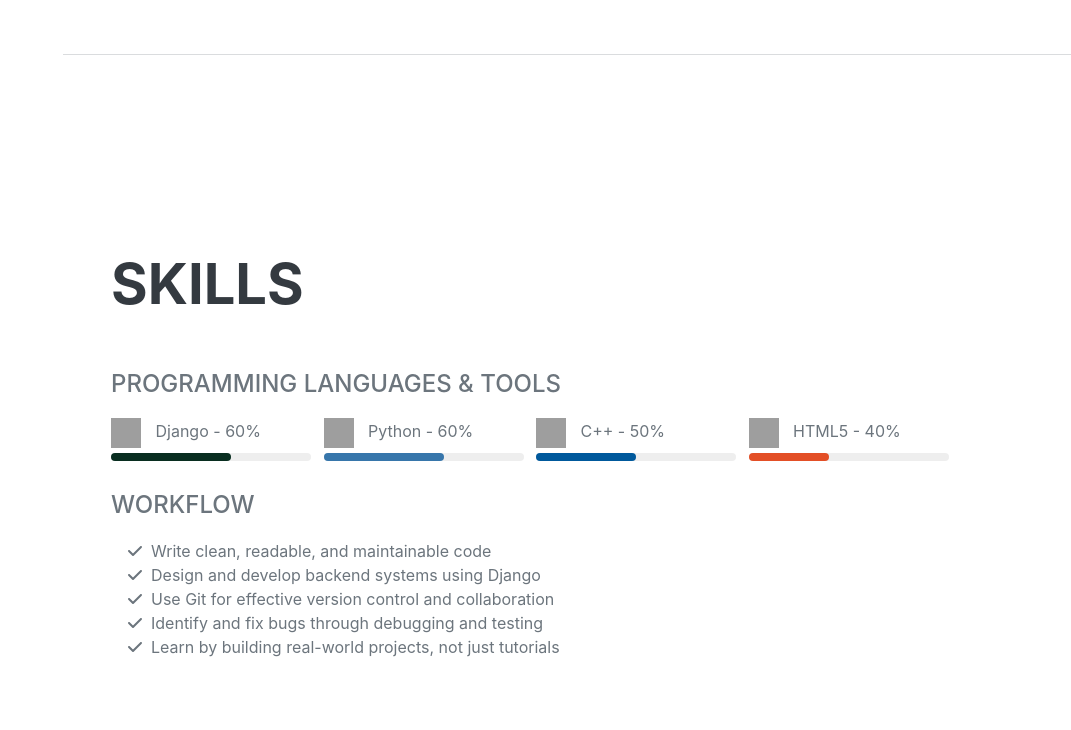
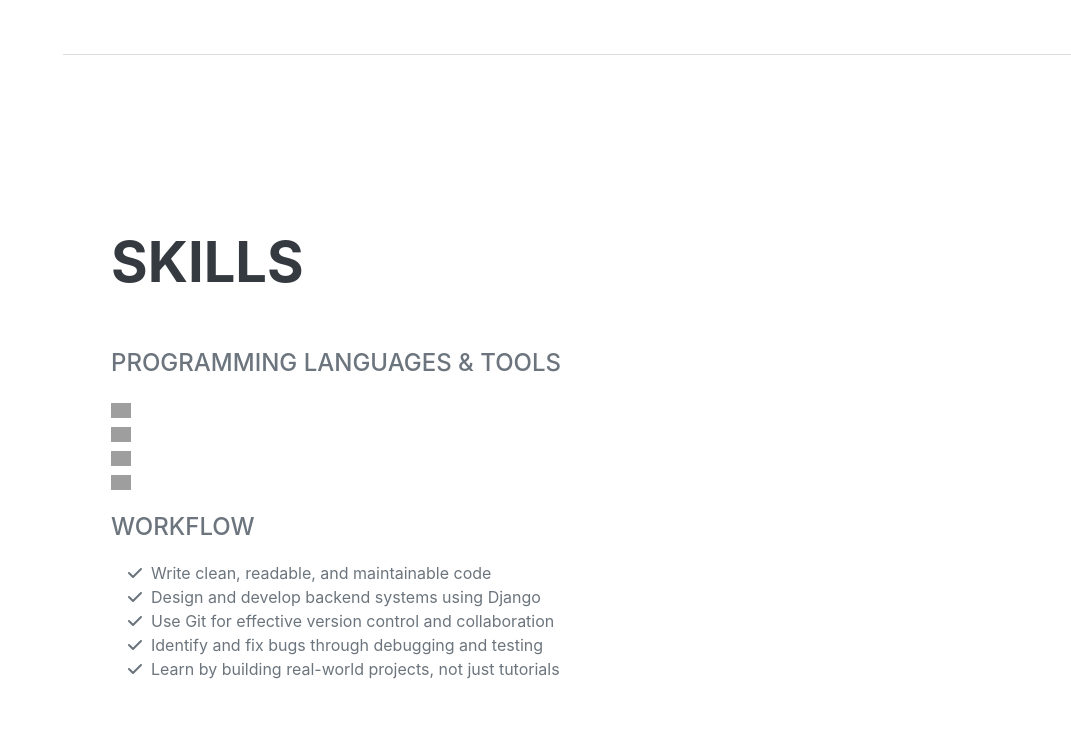
Before and after one commit to Mahdi-M-Back/Portfolio, a Django app: page / in a window 1280 px wide. Shown: the part 2348-3078 px from the top of the page, without its empty margins (209-1280 px from the left). Run offline with Django 5.2, Linux system fonts and the light colour scheme; some libraries are stand-ins or nearby versions; some web fonts are replaced; grey boxes are pictures that could not be loaded.

Commit message:
Update index.html

```diff
--- a/web/templates/index.html
+++ b/web/templates/index.html
@@ -102,39 +102,21 @@
                 <div class="resume-section-content">
                     <h2 class="mb-5">Skills</h2>
                     <div class="subheading mb-3">Programming Languages & Tools</div>
-                        <ul class="list-inline" style="list-style: none; padding: 0;">
-
-                            <li class="list-inline-item" style="margin-bottom: 10px;">
-                                <img src="https://cdn.simpleicons.org/django" alt="Django" style="width:30px;height:30px; vertical-align: middle;">
-                                <span style="margin-left: 10px;">Django - 60%</span>
-                                <div style="background-color: #eee; width: 200px; height: 8px; border-radius: 4px; margin-top: 5px;">
-                                <div style="width: 60%; height: 100%; background-color: #092e20; border-radius: 4px;"></div>
-                                </div>
-                            </li>
-
-                            <li class="list-inline-item" style="margin-bottom: 10px;">
-                                <img src="https://cdn.simpleicons.org/python" alt="Python" style="width:30px;height:30px; vertical-align: middle;">
-                                <span style="margin-left: 10px;">Python - 60%</span>
-                                <div style="background-color: #eee; width: 200px; height: 8px; border-radius: 4px; margin-top: 5px;">
-                                <div style="width: 60%; height: 100%; background-color: #3776AB; border-radius: 4px;"></div>
-                                </div>
-                            </li>
-
-                            <li class="list-inline-item" style="margin-bottom: 10px;">
-                                <img src="https://cdn.simpleicons.org/cplusplus" alt="C++" style="width:30px;height:30px; vertical-align: middle;">
-                                <span style="margin-left: 10px;">C++ - 50%</span>
-                                <div style="background-color: #eee; width: 200px; height: 8px; border-radius: 4px; margin-top: 5px;">
-                                <div style="width: 50%; height: 100%; background-color: #00599C; border-radius: 4px;"></div>
-                                </div>
-                            </li>
-
-                            <li class="list-inline-item" style="margin-bottom: 10px;">
-                                <img src="https://cdn.simpleicons.org/html5" alt="HTML5" style="width:30px;height:30px; vertical-align: middle;">
-                                <span style="margin-left: 10px;">HTML5 - 40%</span>
-                                <div style="background-color: #eee; width: 200px; height: 8px; border-radius: 4px; margin-top: 5px;">
-                                <div style="width: 40%; height: 100%; background-color: #e34f26; border-radius: 4px;"></div>
-                                </div>
-                            </li>
+                        <ul class="list-inline" style="list-style: none; padding: 0;"
+                            <ul>
+                              <li>
+                                <img src="https://cdn.simpleicons.org/python" style="width:20px; vertical-align:middle;">
+                              </li>
+                              <li>
+                                <img src="https://cdn.simpleicons.org/django" style="width:20px; vertical-align:middle;">
+                              </li>
+                              <li>
+                                <img src="https://cdn.simpleicons.org/cplusplus" style="width:20px; vertical-align:middle;">
+                              </li>
+                               <li>
+                                <img src="https://cdn.simpleicons.org/html" style="width:20px; vertical-align:middle;">
+                              </li>
+                            </ul>
 
                         </ul>
                     <div class="subheading mb-3">Workflow</div>
```
